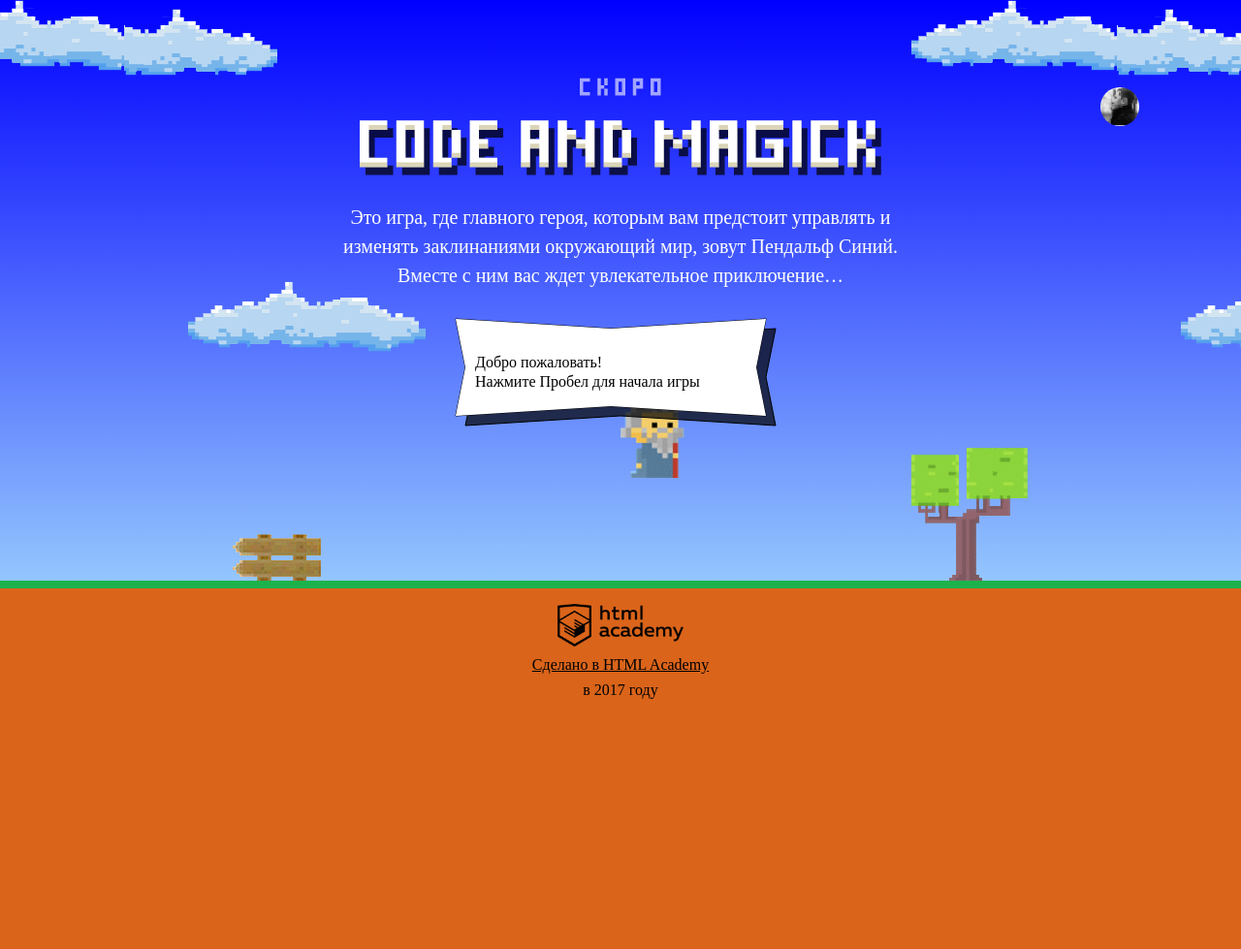
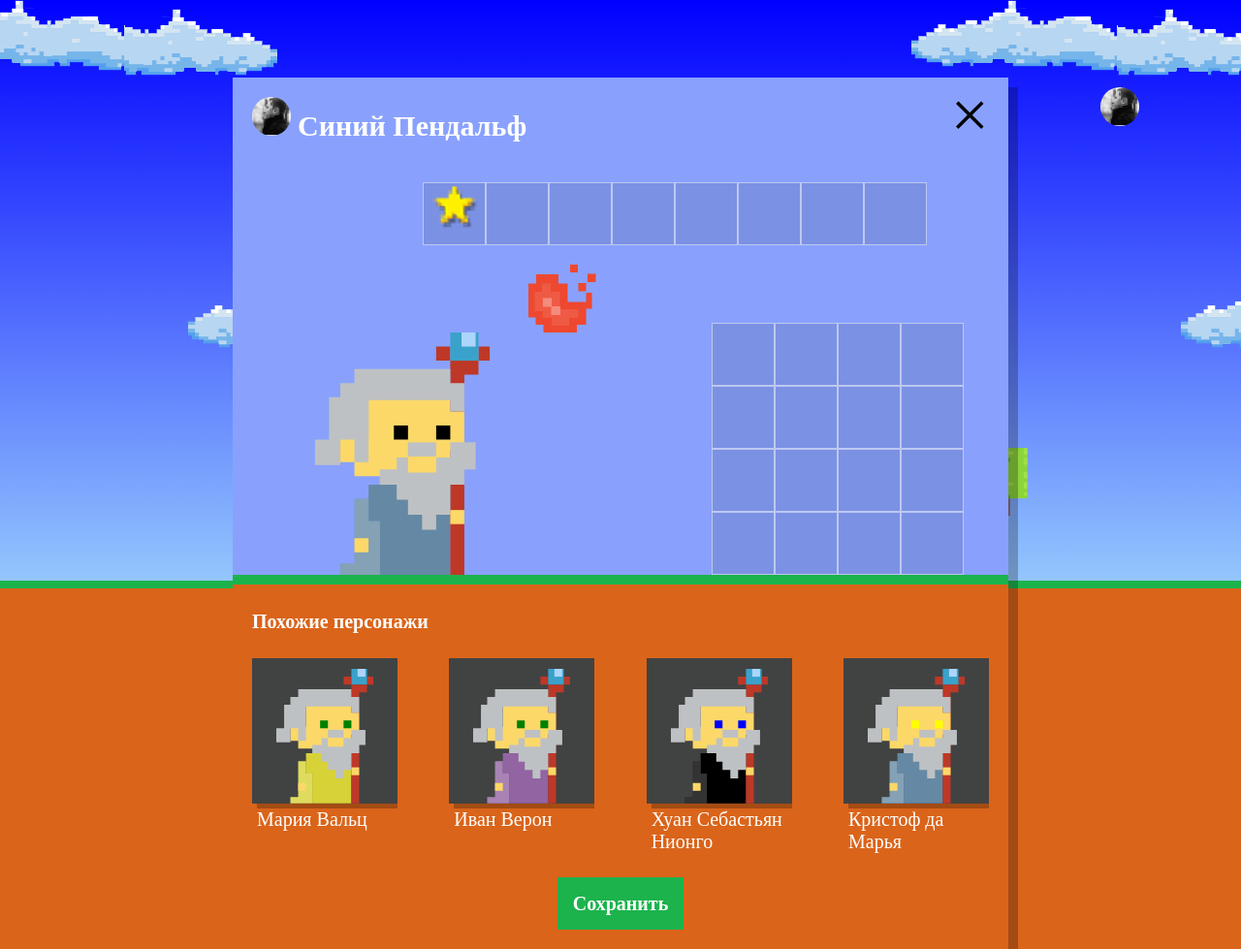
Before and after one commit to PiratNB/1171457-code-and-magick-19, a website: page index.html in a window 1280 px wide. Shown: the whole page at 97% size. Before the commit the page ends 800 px from the top, so only its background shows below. Drawn offline with Linux system fonts and the light colour scheme; a web font is replaced by a local one.

Commit message:
Добавляет отображение похожих персонажей

```diff
--- a/index.html
+++ b/index.html
@@ -197,6 +197,7 @@
     return height / 3;
   }
 </script>
+<script src="js/setup.js"></script>
 <script src="js/stat.js"></script>
 <script src="js/game.js"></script>
 
--- /dev/null
+++ b/js/setup.js
@@ -0,0 +1,59 @@
+'use strict';
+
+var WIZARD_AMOUNT = 4;
+
+var setup = document.querySelector('.setup');
+setup.classList.remove('hidden');
+
+var wizardNames = ['Иван', 'Хуан Себастьян', 'Мария', 'Кристоф', 'Виктор', 'Юлия', 'Люпита', 'Вашингтон'];
+var wizardSurnames = ['да Марья', 'Верон', 'Мирабелла', 'Вальц ', 'Онопко', 'Топольницкая', 'Нионго', 'Ирвинг'];
+var coatColors = ['rgb(101, 137, 164)', 'rgb(241, 43, 107)', 'rgb(146, 100, 161)', 'rgb(56, 159, 117)', 'rgb(215, 210, 55)', 'rgb(0, 0, 0)'];
+var eyesColors = ['black', 'red', 'blue', 'yellow', 'green'];
+var similarList = document.querySelector('.setup-similar-list');
+var similarWizardTemplate = document.getElementById('similar-wizard-template').content.querySelector('.setup-similar-item');
+var wizardSetup = {
+  WIZARD_NAMES: wizardNames,
+  WIZARD_SURNAMES: wizardSurnames,
+  COAT_COLORS: coatColors,
+  EYES_COLORS: eyesColors
+};
+
+// Выбирает случаный элемент в массиве
+var getRandomElement = function (arr) {
+  return Math.floor(Math.random() * arr.length);
+};
+
+// Генерирует магов в виде массива объектов
+var generateWizards = function () {
+  var wizards = [];
+
+  for (var i = 0; i < WIZARD_AMOUNT; i++) {
+    wizards[i] = {
+      name: wizardSetup.WIZARD_NAMES[getRandomElement(wizardSetup.WIZARD_NAMES)] + ' ' + wizardSetup.WIZARD_SURNAMES[getRandomElement(wizardSetup.WIZARD_SURNAMES)],
+      coatColor: wizardSetup.COAT_COLORS[getRandomElement(wizardSetup.COAT_COLORS)],
+      eyesColor: wizardSetup.EYES_COLORS[getRandomElement(wizardSetup.EYES_COLORS)]
+    };
+  }
+  return wizards;
+};
+
+var wizards = generateWizards();
+
+// Задаёт на странице разметку для мага на основе шаблона и объекта данных
+var renderWizard = function (wizard) {
+  var wizardElement = similarWizardTemplate.cloneNode(true);
+
+  wizardElement.querySelector('.setup-similar-label').textContent = wizard.name;
+  wizardElement.querySelector('.wizard-coat').style.fill = wizard.coatColor;
+  wizardElement.querySelector('.wizard-eyes').style.fill = wizard.eyesColor;
+
+  return wizardElement;
+};
+
+var fragment = document.createDocumentFragment();
+wizards.forEach(function (wizard) {
+  fragment.appendChild(renderWizard(wizard));
+});
+similarList.appendChild(fragment);
+
+setup.querySelector('.setup-similar').classList.remove('hidden');
```
